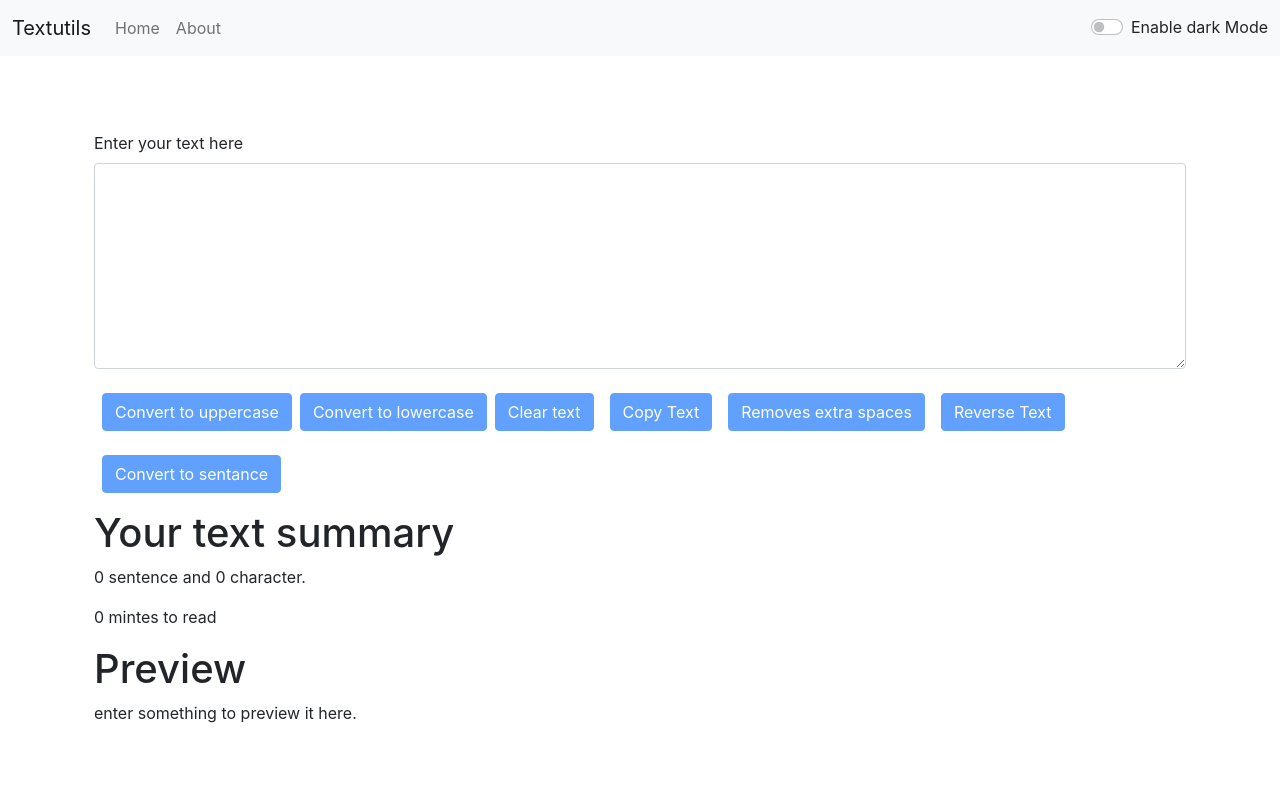
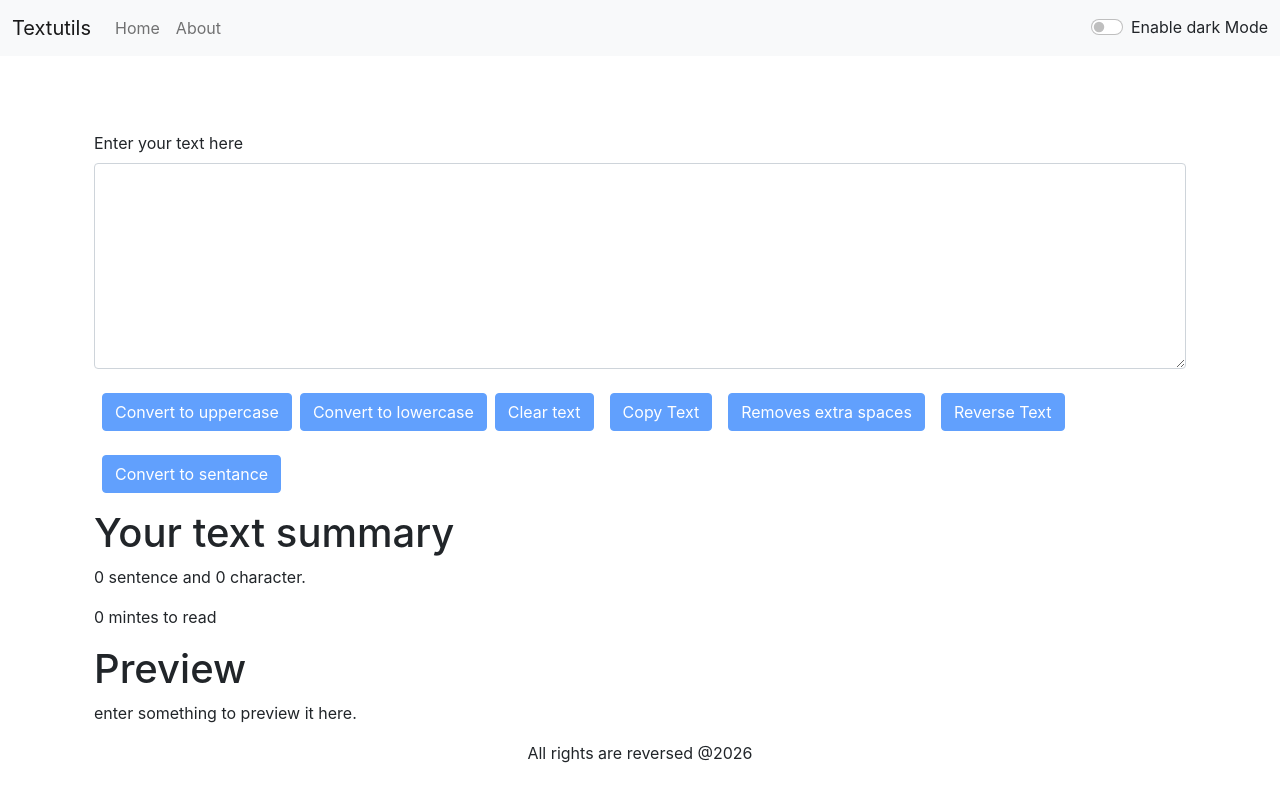
Before and after one commit to Imran123-code/Textutils-React, a React (Create React App) app: page / in a window 1280 px wide. Built offline with nearby package versions, Linux system fonts and the light colour scheme.

Commit message:
Fixed package json syntax

```diff
--- a/package.json
+++ b/package.json
@@ -1,5 +1,4 @@
 {
-  // "homepage": ".",
   "name": "myapp",
   "version": "0.1.0",
   "private": true,
--- a/src/App.js
+++ b/src/App.js
@@ -7,6 +7,7 @@ import TextForm from "./components/TextForm1";
 import About from "./components/About1";
 import Alert from "./components/Alert";
 import React, { useState } from "react";
+import Footer from "./components/Footer"
 // import { Link } from "react-router-dom";
 
 function App() {
@@ -61,6 +62,7 @@ function App() {
           />
           <Route exact path="/about" element={<About />} />
         </Routes>
+        <Footer/>
       </div>
     </Router>
   );
```
